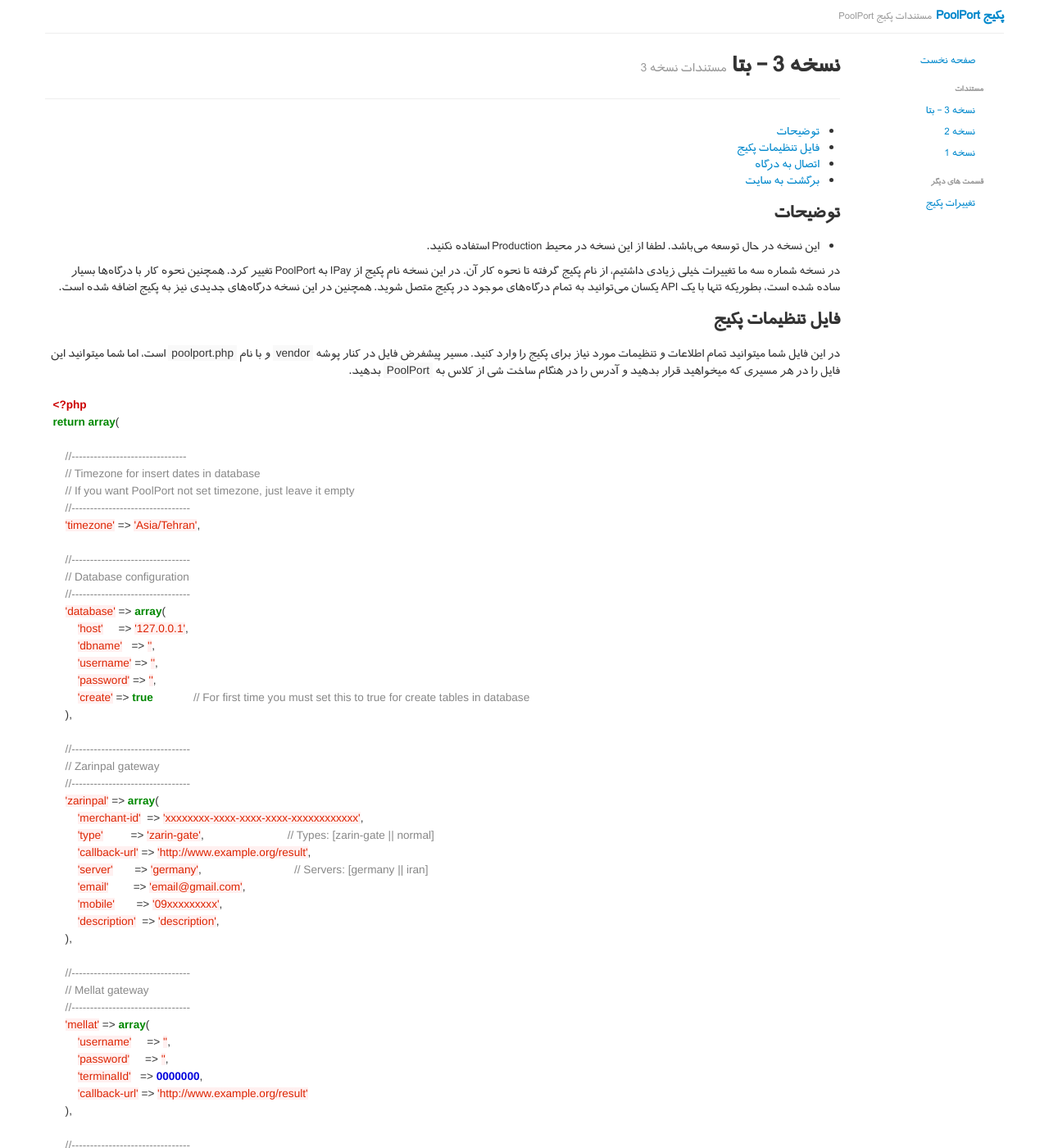
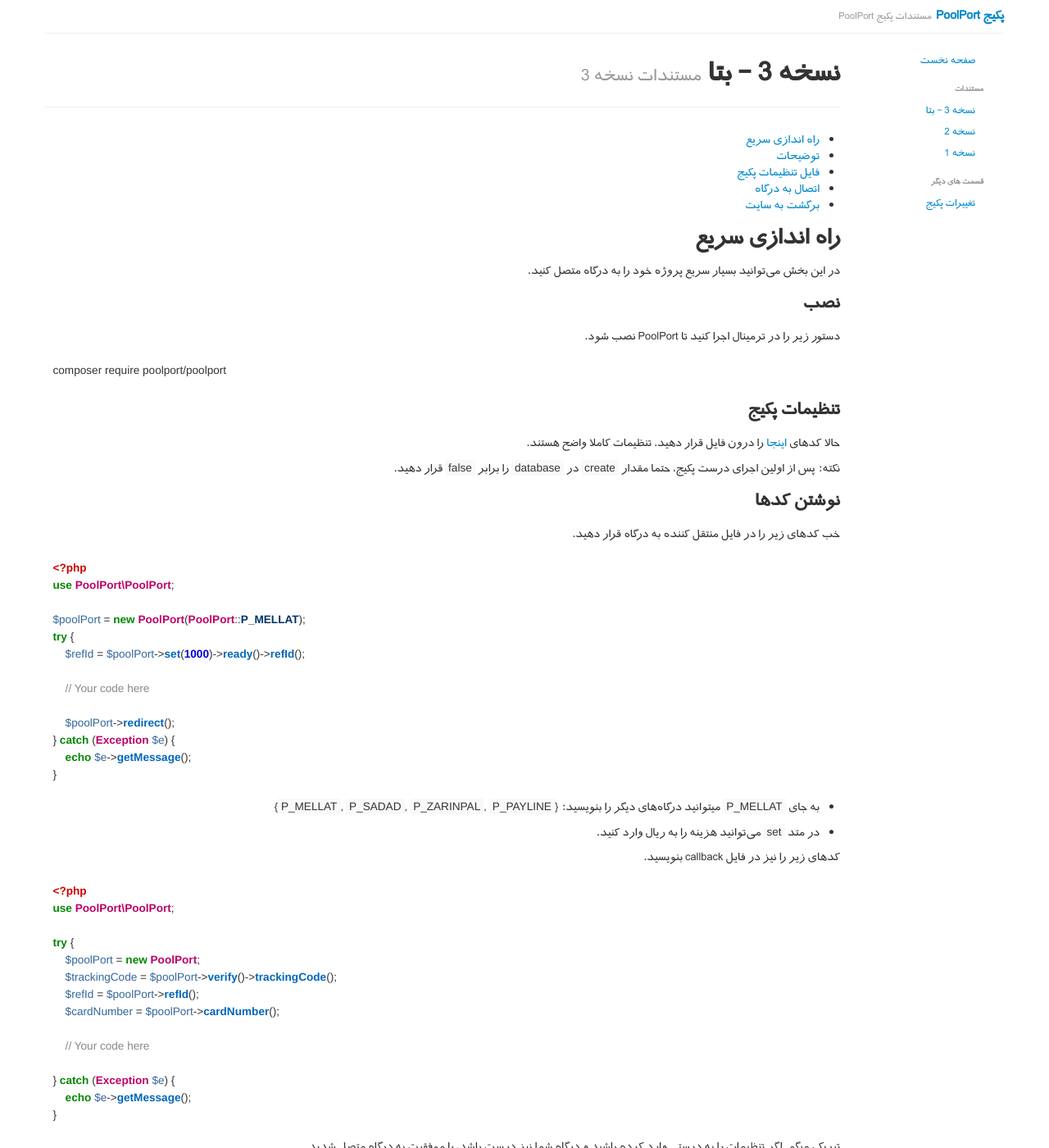
Before and after one commit to PoolPort/PoolPort.github.io, a Jekyll site: the page built from _posts/2015-10-02-version-3.md, in a window 1280 px wide and 1400 px high. Shown: the whole window at 82% size. Built offline with Jekyll 4.4.1, drawn with Linux system fonts in a browser that asks for light colours; Markdown is read by kramdown in place of the engine named in the settings; some of the changed text lies outside the part shown.

Commit message:
Add quick start to version 3

````diff
--- a/_layouts/page.html
+++ b/_layouts/page.html
@@ -3,9 +3,9 @@ layout: default
 ---
 
 <div class=page-header>
-    <h2>{{ page.title }}
+    <h1>{{ page.title }}
         {% if page.subtitle %}<small>{{ page.subtitle }}</small>{% endif %}
-    </h2>
+    </h1>
 </div>
 
 {{ content }}
--- a/_posts/2015-10-02-version-3.md
+++ b/_posts/2015-10-02-version-3.md
@@ -6,10 +6,75 @@ category: doc
 date: 2015-10-02 20:49:48
 ---
 
+- [راه اندازی سریع](#quick-start)
 - [توضیحات](#desc)
 - [فایل تنظیمات پکیج](#config)
 - [اتصال به درگاه](#connect)
 - [برگشت به سایت](#callback)
+
+<a name="quick-start"></a>
+## راه اندازی سریع
+در این بخش می‌توانید بسیار سریع پروژه خود را به درگاه متصل کنید.
+
+### نصب
+دستور زیر را در ترمینال اجرا کنید تا PoolPort نصب شود.
+
+```
+composer require poolport/poolport
+```
+
+### تنظیمات پکیج
+حالا کدهای
+<a href="https://github.com/PoolPort/PoolPort/blob/master/poolport-sample.php" target="_blank">اینجا</a>
+را درون فایل قرار دهید. تنظیمات کاملا واضح هستند.
+
+نکته: پس از اولین اجرای درست پکیج، حتما مقدار ```create``` در ```database``` را برابر ```false``` قرار دهید.
+
+### نوشتن کدها
+خب کدهای زیر را در فایل منتقل کننده به درگاه قرار دهید.
+
+```php
+<?php
+use PoolPort\PoolPort;
+
+$poolPort = new PoolPort(PoolPort::P_MELLAT);
+try {
+    $refId = $poolPort->set(1000)->ready()->refId();
+
+    // Your code here
+
+    $poolPort->redirect();
+} catch (Exception $e) {
+    echo $e->getMessage();
+}
+```
+
+* به جای ```P_MELLAT``` میتوانید درگاه‌های دیگر را بنویسید: {```P_MELLAT```, ```P_SADAD```, ```P_ZARINPAL```, ```P_PAYLINE```}
+
+* در متد ```set``` می‌توانید هزینه را به ریال وارد کنید.
+
+کدهای زیر را نیز در فایل callback بنویسید.
+
+```php
+<?php
+use PoolPort\PoolPort;
+
+try {
+    $poolPort = new PoolPort;
+    $trackingCode = $poolPort->verify()->trackingCode();
+    $refId = $poolPort->refId();
+    $cardNumber = $poolPort->cardNumber();
+
+    // Your code here
+
+} catch (Exception $e) {
+    echo $e->getMessage();
+}
+```
+
+تبریک میگم. اگر تنظیمات را به درستی وارد کرده باشید و درگاه شما نیز درست باشد، با موفقیت به درگاه متصل شدید.
+
+اطلاعات بیشتر در مورد API را می‌توانید در <a href="#">اینجا</a> مشاهده کنید.
 
 <a name="desc"></a>
 ### توضیحات
````
Also changed, not shown: 4 other files.
